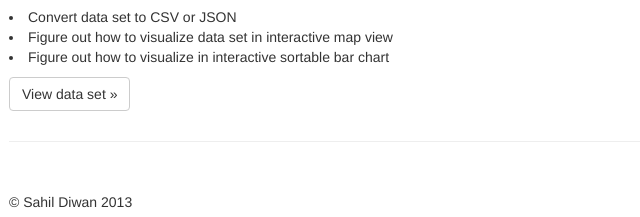
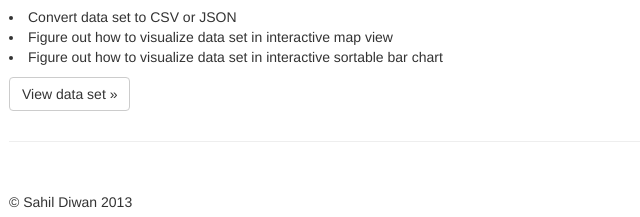
Before and after one commit to sahildiwan/Visualizing-Meteorites, a plain HTML site: page index.html in a window 1280 px wide. Shown: the part 543-760 px from the top of the page, 61-701 px from the left. Drawn offline with nearby package versions, Linux system fonts and the light colour scheme.

Commit message:
Content Update

```diff
--- a/index.html
+++ b/index.html
@@ -69,7 +69,7 @@
                         <p>Large problems to tackle:
                         <li>Convert data set to CSV or JSON</li>
                         <li>Figure out how to visualize data set in interactive map view</li>
-                        <li>Figure out how to visualize in interactive sortable bar chart</li>
+                        <li>Figure out how to visualize data set in interactive sortable bar chart</li>
                         </p>
                         <p><a class="btn btn-default" href="meteorites-updated_05-14-13.xlsx" role="button">View data set &raquo;</a>
                         </p>
```
Also changed, not shown: 1 other file.
